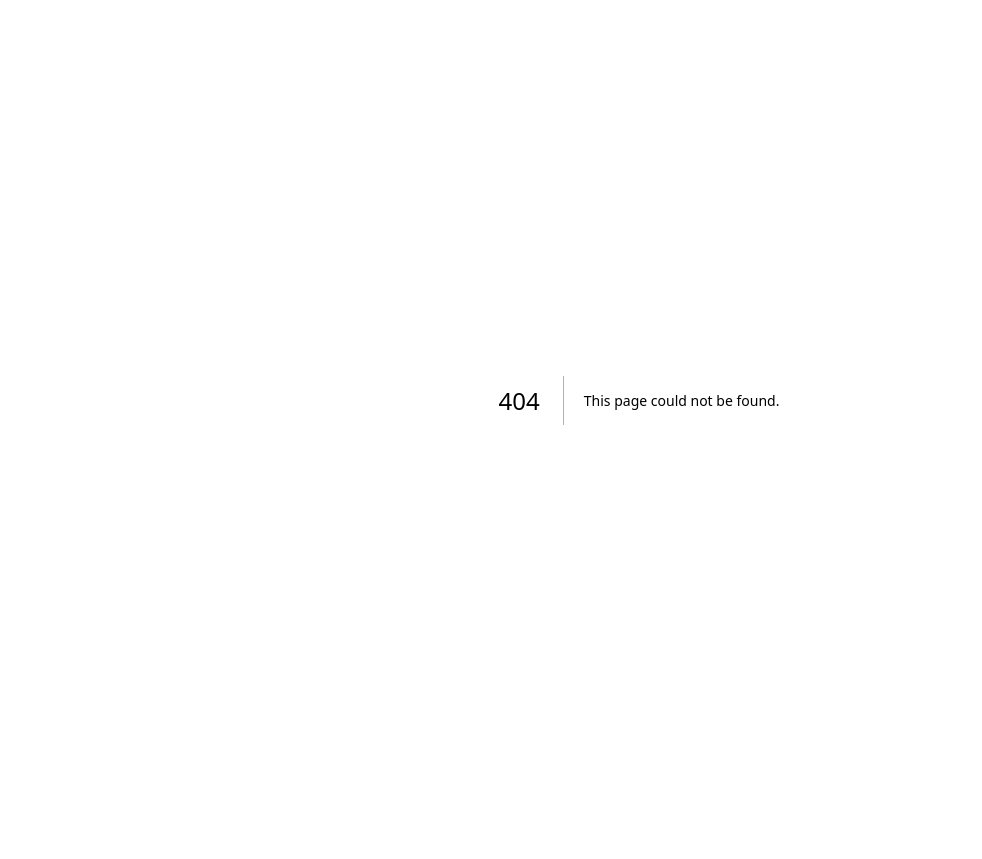
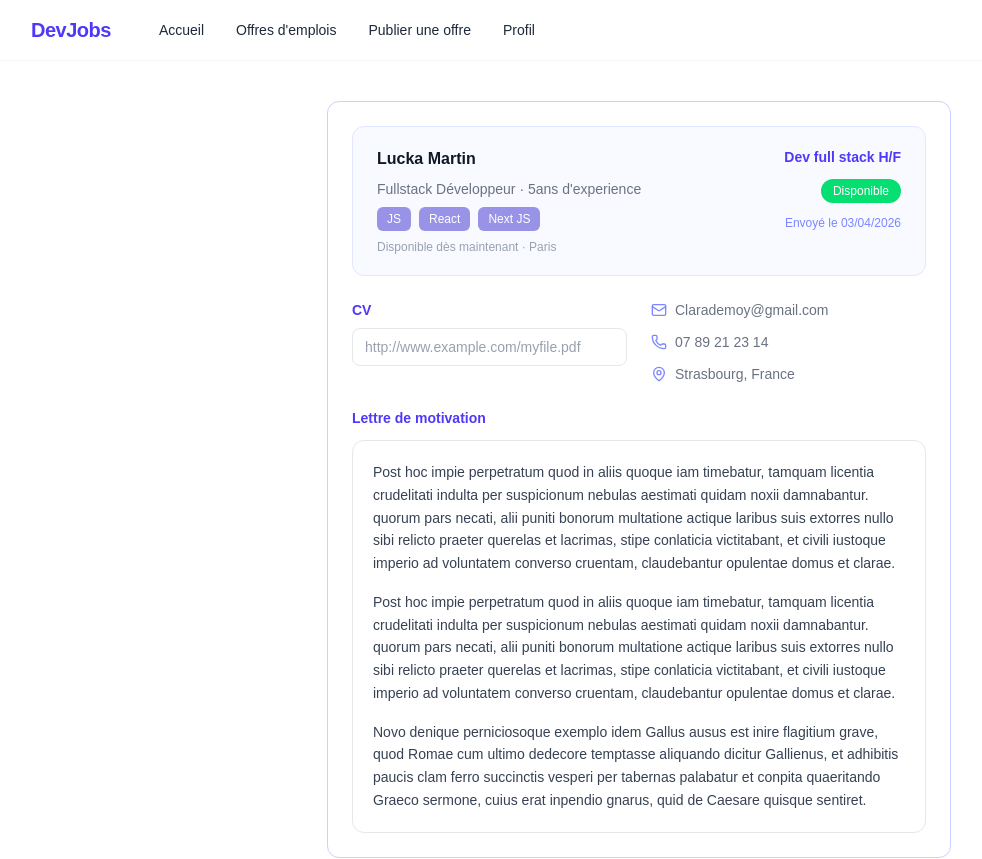
Before and after one commit to MeghCH/Job-Aggregator-DevJob, a Next.js app in the folder Front/: page /candidature/1 in a window 1280 px wide. Before the commit this address had no page. Shown: the top 859 px of the page, without its empty margins (1-983 px from the left). Before the commit the page ends 800 px from the top, so only its background shows below. Built offline with nearby package versions, Linux system fonts and the light colour scheme.

Commit message:
Feat: ajout de la page de description d'une candidature

```diff
--- /dev/null
+++ b/Front/src/app/candidature/[id]/page.tsx
@@ -0,0 +1,93 @@
+import Navbar from "@/components/NavBar";
+import CandidateCard from "@/components/CandidateCard";
+import { Mail, Phone, MapPin } from "lucide-react";
+
+export default function CandidatureDetailPage() {
+  return (
+    <div className="min-h-screen bg-white">
+      <Navbar />
+
+      <div className="max-w-2xl mx-auto px-6 py-10 flex flex-col gap-6">
+        <div className="border border-indigo-200 rounded-xl p-6 flex flex-col gap-6">
+          <CandidateCard
+            name="Lucka Martin"
+            title="Fullstack Développeur"
+            experience="5ans d'experience"
+            tags={["JS", "React", "Next JS"]}
+            availability="Disponible dès maintenant"
+            location="Paris"
+            appliedTo="Dev full stack H/F"
+            sentAt="03/04/2026"
+          />
+
+          <div className="grid grid-cols-2 gap-6">
+            <div className="flex flex-col gap-2">
+              <h3 className="text-sm font-semibold text-indigo-600">CV</h3>
+              <input
+                type="text"
+                readOnly
+                value="http://www.example.com/myfile.pdf"
+                className="border border-gray-200 rounded-lg px-3 py-2 text-sm text-gray-400 bg-white outline-none w-full"
+              />
+            </div>
+
+            <div className="flex flex-col gap-3 justify-center">
+              <div className="flex items-center gap-2 text-sm text-gray-500">
+                <Mail className="w-4 h-4 text-indigo-400 shrink-0" />
+                Clarademoy@gmail.com
+              </div>
+              <div className="flex items-center gap-2 text-sm text-gray-500">
+                <Phone className="w-4 h-4 text-indigo-400 shrink-0" />
+                07 89 21 23 14
+              </div>
+              <div className="flex items-center gap-2 text-sm text-gray-500">
+                <MapPin className="w-4 h-4 text-indigo-400 shrink-0" />
+                Strasbourg, France
+              </div>
+            </div>
+          </div>
+
+          <div className="flex flex-col gap-3">
+            <h3 className="text-sm font-semibold text-indigo-600">
+              Lettre de motivation
+            </h3>
+            <div className="border border-gray-200 rounded-xl p-5 text-sm text-gray-700 leading-relaxed flex flex-col gap-4">
+              <p>
+                Post hoc impie perpetratum quod in aliis quoque iam timebatur,
+                tamquam licentia crudelitati indulta per suspicionum nebulas
+                aestimati quidam noxii damnabantur. quorum pars necati, alii
+                puniti bonorum multatione actique laribus suis extorres nullo
+                sibi relicto praeter querelas et lacrimas, stipe conlaticia
+                victitabant, et civili iustoque imperio ad voluntatem converso
+                cruentam, claudebantur opulentae domus et clarae.
+              </p>
+              <p>
+                Post hoc impie perpetratum quod in aliis quoque iam timebatur,
+                tamquam licentia crudelitati indulta per suspicionum nebulas
+                aestimati quidam noxii damnabantur. quorum pars necati, alii
+                puniti bonorum multatione actique laribus suis extorres nullo
+                sibi relicto praeter querelas et lacrimas, stipe conlaticia
+                victitabant, et civili iustoque imperio ad voluntatem converso
+                cruentam, claudebantur opulentae domus et clarae.
+              </p>
+              <p>
+                Novo denique perniciosoque exemplo idem Gallus ausus est inire
+                flagitium grave, quod Romae cum ultimo dedecore temptasse
+                aliquando dicitur Gallienus, et adhibitis paucis clam ferro
+                succinctis vesperi per tabernas palabatur et conpita quaeritando
+                Graeco sermone, cuius erat inpendio gnarus, quid de Caesare
+                quisque sentiret.
+              </p>
+            </div>
+          </div>
+        </div>
+
+        <div className="flex justify-center">
+          <button className="bg-indigo-400 hover:bg-indigo-500 text-white text-sm font-medium px-12 py-3 rounded-lg transition-colors">
+            Ne convient pas
+          </button>
+        </div>
+      </div>
+    </div>
+  );
+}
```
